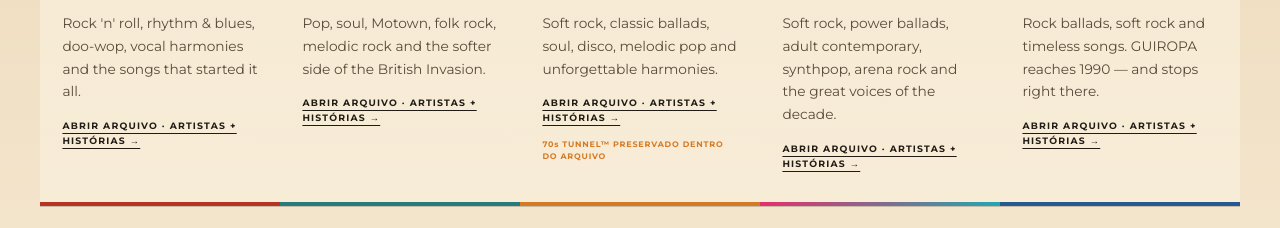
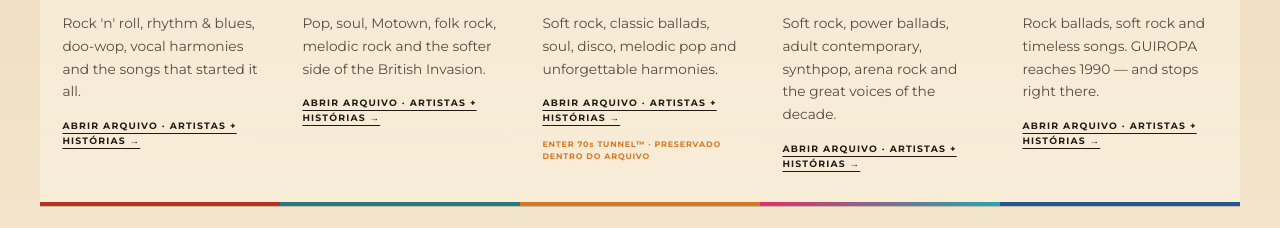
Before and after one commit to 7-Seas-Global-and-Hafen-Consolidators/guiropa-systems, a React (Vite) app in the folder client/: page / in a window 1280 px wide. Shown: the part 1660-1888 px from the top of the page. Built offline with nearby package versions, Linux system fonts and the light colour scheme.

Commit message:
fix: preserve 70s tunnel validation contract

```diff
--- a/client/src/components/ExploreHub.jsx
+++ b/client/src/components/ExploreHub.jsx
@@ -37,7 +37,7 @@ export default function ExploreHub() {
                   <p>{item.description}</p>
                   <span className="guiropa-decade__archive-entry">ABRIR ARQUIVO · ARTISTAS + HISTÓRIAS →</span>
                   {item.code === "70" && (
-                    <span className="guiropa-decade__tunnel-note">70s TUNNEL™ PRESERVADO DENTRO DO ARQUIVO</span>
+                    <span className="guiropa-decade__tunnel-note">ENTER 70s TUNNEL™ · PRESERVADO DENTRO DO ARQUIVO</span>
                   )}
                 </article>
               </Link>
```
